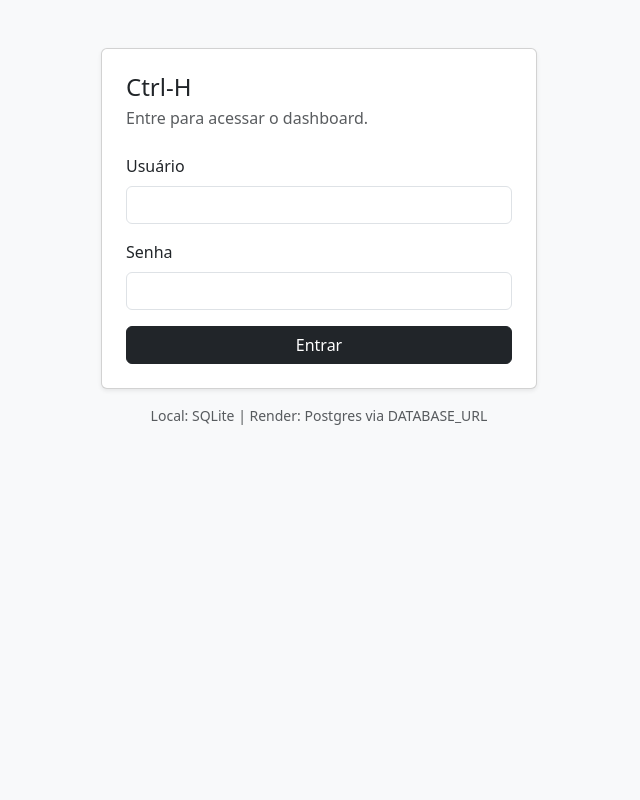
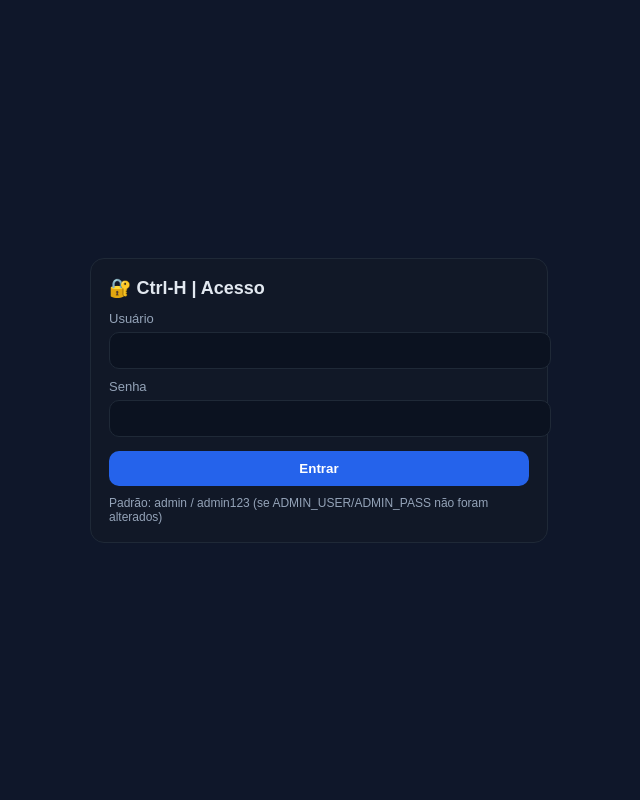
Before and after one commit to gaabibmatos/ctrlh-dashboard, a Flask app: page /login in a window 1280 px wide. Shown: the whole page, without its empty margins (321-961 px from the left). Run offline with Flask 3, Linux system fonts and the light colour scheme.

Commit message:
Update login.html

```diff
--- a/app/templates/auth/login.html
+++ b/app/templates/auth/login.html
@@ -3,38 +3,35 @@
 <head>
   <meta charset="utf-8">
   <meta name="viewport" content="width=device-width, initial-scale=1">
-  <title>Ctrl-H | Login</title>
-  <link href="https://cdn.jsdelivr.net/npm/bootstrap@5.3.3/dist/css/bootstrap.min.css" rel="stylesheet">
+  <title>Login | Ctrl-H</title>
+  <style>
+    body{font-family:Arial,sans-serif;background:#0f172a;color:#e2e8f0;margin:0;display:flex;min-height:100vh;align-items:center;justify-content:center}
+    .card{width:420px;background:#111827;border:1px solid #1f2937;border-radius:14px;padding:18px}
+    h1{margin:0 0 12px 0;font-size:18px}
+    label{display:block;margin:10px 0 6px;color:#94a3b8;font-size:13px}
+    input{width:100%;padding:10px;border-radius:10px;border:1px solid #1f2937;background:#0b1220;color:#e2e8f0}
+    button{margin-top:14px;width:100%;padding:10px;border-radius:10px;border:0;background:#2563eb;color:white;font-weight:700;cursor:pointer}
+    .msg{margin-top:10px;color:#fca5a5;font-size:13px}
+    .muted{margin-top:10px;color:#94a3b8;font-size:12px}
+  </style>
 </head>
-<body class="bg-body-tertiary">
-<div class="container py-5" style="max-width: 460px;">
-  <div class="card shadow-sm">
-    <div class="card-body p-4">
-      <h4 class="mb-1">Ctrl-H</h4>
-      <p class="text-muted mb-4">Entre para acessar o dashboard.</p>
+<body>
+  <form class="card" method="post">
+    <h1>🔐 Ctrl-H | Acesso</h1>
 
-      {% with messages = get_flashed_messages(with_categories=true) %}
-        {% if messages %}
-          {% for cat, msg in messages %}
-            <div class="alert alert-{{ cat }} py-2">{{ msg }}</div>
-          {% endfor %}
-        {% endif %}
-      {% endwith %}
+    <label>Usuário</label>
+    <input name="username" required autocomplete="username">
 
-      <form method="post" action="{{ url_for('auth.login_post') }}">
-        <div class="mb-3">
-          <label class="form-label">Usuário</label>
-          <input class="form-control" name="username" autocomplete="username" required>
-        </div>
-        <div class="mb-3">
-          <label class="form-label">Senha</label>
-          <input class="form-control" name="password" type="password" autocomplete="current-password" required>
-        </div>
-        <button class="btn btn-dark w-100">Entrar</button>
-      </form>
-    </div>
-  </div>
-  <p class="text-center text-muted mt-3 small">Local: SQLite | Render: Postgres via DATABASE_URL</p>
-</div>
+    <label>Senha</label>
+    <input name="password" type="password" required autocomplete="current-password">
+
+    <button type="submit">Entrar</button>
+
+    {% if error %}
+      <div class="msg">{{ error }}</div>
+    {% endif %}
+
+    <div class="muted">Padrão: admin / admin123 (se ADMIN_USER/ADMIN_PASS não foram alterados)</div>
+  </form>
 </body>
 </html>
```
